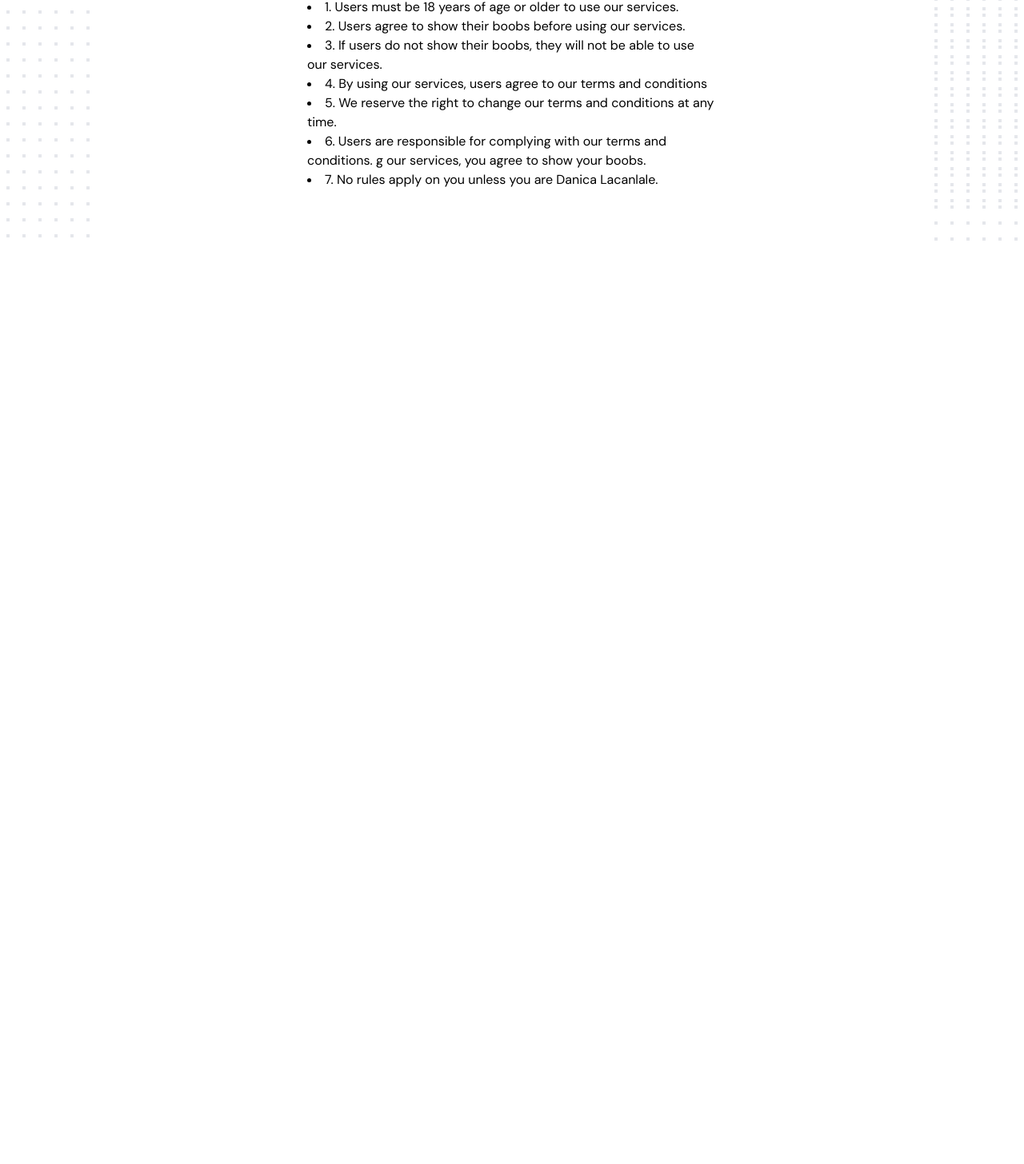
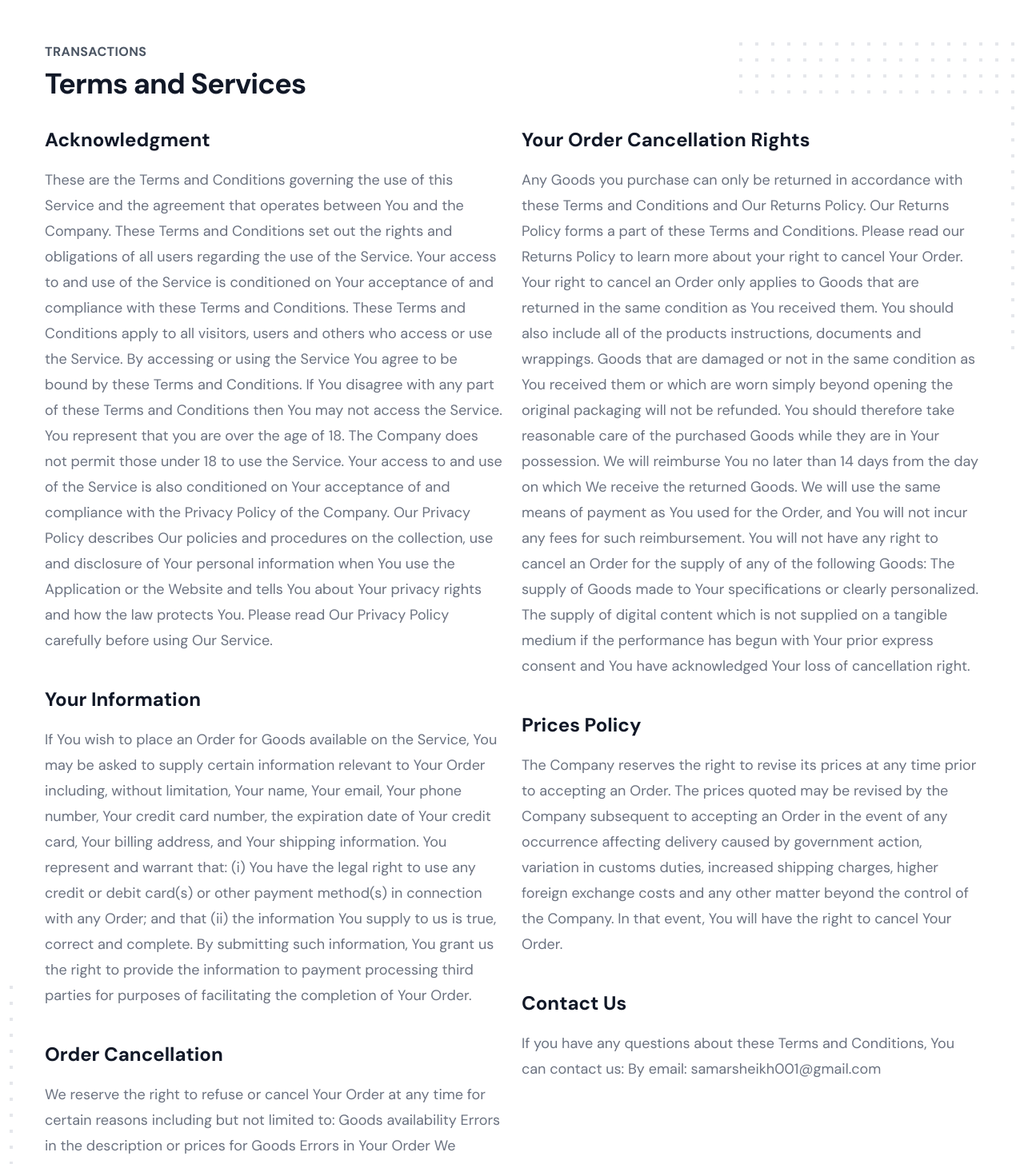
Before and after one commit to samarsheikh001/copykitties, a Next.js app: page /terms in a window 1280 px wide. Shown: the part 91-1547 px from the top of the page at 80% size. Before the commit the page ends 800 px from the top, so only its background shows below. Built offline with nearby package versions, Linux system fonts and the light colour scheme; no server answers.

Commit message:
Add terms

```diff
--- a/pages/terms.jsx
+++ b/pages/terms.jsx
@@ -1,21 +1,29 @@
 export default function Example() {
   return (
-    <div className="relative py-16 bg-white overflow-hidden">
-      <div className="hidden lg:block lg:absolute lg:inset-y-0 lg:h-full lg:w-full">
-        <div
-          className="relative h-full text-lg max-w-prose mx-auto"
-          aria-hidden="true"
-        >
+    <div className="overflow-hidden bg-white py-16 px-4 sm:px-6 lg:px-8 xl:py-36">
+      <div className="mx-auto max-w-max lg:max-w-7xl">
+        <div className="relative z-10 mb-8 md:mb-2 md:px-6">
+          <div className="max-w-prose text-base lg:max-w-none">
+            <h2 className="font-semibold uppercase leading-6 tracking-wide text-gray-600">
+              Transactions
+            </h2>
+            <p className="mt-2 text-3xl font-extrabold leading-8 tracking-tight text-gray-900 sm:text-4xl">
+              Terms and Services
+            </p>
+          </div>
+        </div>
+        <div className="relative">
           <svg
-            className="absolute top-12 left-full transform translate-x-32"
+            className="absolute top-0 right-0 -mt-20 -mr-20 hidden md:block"
             width={404}
             height={384}
             fill="none"
             viewBox="0 0 404 384"
+            aria-hidden="true"
           >
             <defs>
               <pattern
-                id="74b3fd99-0a6f-4271-bef2-e80eeafdf357"
+                id="95e8f2de-6d30-4b7e-8159-f791729db21b"
                 x={0}
                 y={0}
                 width={20}
@@ -35,19 +43,20 @@ export default function Example() {
             <rect
               width={404}
               height={384}
-              fill="url(#74b3fd99-0a6f-4271-bef2-e80eeafdf357)"
+              fill="url(#95e8f2de-6d30-4b7e-8159-f791729db21b)"
             />
           </svg>
           <svg
-            className="absolute top-1/2 right-full transform -translate-y-1/2 -translate-x-32"
+            className="absolute bottom-0 left-0 -mb-20 -ml-20 hidden md:block"
             width={404}
             height={384}
             fill="none"
             viewBox="0 0 404 384"
+            aria-hidden="true"
           >
             <defs>
               <pattern
-                id="f210dbf6-a58d-4871-961e-36d5016a0f49"
+                id="7a00fe67-0343-4a3c-8e81-c145097a3ce0"
                 x={0}
                 y={0}
                 width={20}
@@ -67,148 +76,108 @@ export default function Example() {
             <rect
               width={404}
               height={384}
-              fill="url(#f210dbf6-a58d-4871-961e-36d5016a0f49)"
+              fill="url(#7a00fe67-0343-4a3c-8e81-c145097a3ce0)"
             />
           </svg>
-          <svg
-            className="absolute bottom-12 left-full transform translate-x-32"
-            width={404}
-            height={384}
-            fill="none"
-            viewBox="0 0 404 384"
-          >
-            <defs>
-              <pattern
-                id="d3eb07ae-5182-43e6-857d-35c643af9034"
-                x={0}
-                y={0}
-                width={20}
-                height={20}
-                patternUnits="userSpaceOnUse"
-              >
-                <rect
-                  x={0}
-                  y={0}
-                  width={4}
-                  height={4}
-                  className="text-gray-200"
-                  fill="currentColor"
-                />
-              </pattern>
-            </defs>
-            <rect
-              width={404}
-              height={384}
-              fill="url(#d3eb07ae-5182-43e6-857d-35c643af9034)"
-            />
-          </svg>
+          <div className="relative md:bg-white md:p-6">
+            <div className="lg:grid lg:grid-cols-2 lg:gap-6">
+              <div className="prose prose-lg prose-gray text-gray-500 lg:max-w-none">
+                <h3>Acknowledgment</h3>
+                <p>
+                  These are the Terms and Conditions governing the use of this
+                  Service and the agreement that operates between You and the
+                  Company. These Terms and Conditions set out the rights and
+                  obligations of all users regarding the use of the Service.
+                  Your access to and use of the Service is conditioned on Your
+                  acceptance of and compliance with these Terms and Conditions.
+                  These Terms and Conditions apply to all visitors, users and
+                  others who access or use the Service. By accessing or using
+                  the Service You agree to be bound by these Terms and
+                  Conditions. If You disagree with any part of these Terms and
+                  Conditions then You may not access the Service. You represent
+                  that you are over the age of 18. The Company does not permit
+                  those under 18 to use the Service. Your access to and use of
+                  the Service is also conditioned on Your acceptance of and
+                  compliance with the Privacy Policy of the Company. Our Privacy
+                  Policy describes Our policies and procedures on the
+                  collection, use and disclosure of Your personal information
+                  when You use the Application or the Website and tells You
+                  about Your privacy rights and how the law protects You. Please
+                  read Our Privacy Policy carefully before using Our Service.
+                </p>
+                <h3>Your Information</h3>
+                <p>
+                  If You wish to place an Order for Goods available on the
+                  Service, You may be asked to supply certain information
+                  relevant to Your Order including, without limitation, Your
+                  name, Your email, Your phone number, Your credit card number,
+                  the expiration date of Your credit card, Your billing address,
+                  and Your shipping information. You represent and warrant that:
+                  (i) You have the legal right to use any credit or debit
+                  card(s) or other payment method(s) in connection with any
+                  Order; and that (ii) the information You supply to us is true,
+                  correct and complete. By submitting such information, You
+                  grant us the right to provide the information to payment
+                  processing third parties for purposes of facilitating the
+                  completion of Your Order.
+                </p>
+                <h3>Order Cancellation</h3>
+                <p>
+                  We reserve the right to refuse or cancel Your Order at any
+                  time for certain reasons including but not limited to: Goods
+                  availability Errors in the description or prices for Goods
+                  Errors in Your Order We reserve the right to refuse or cancel
+                  Your Order if fraud or an unauthorized or illegal transaction
+                  is suspected.
+                </p>
+              </div>
+              <div className="prose prose-lg prose-gray mt-6 text-gray-500 lg:mt-0">
+                <h3>Your Order Cancellation Rights</h3>
+                <p>
+                  Any Goods you purchase can only be returned in accordance with
+                  these Terms and Conditions and Our Returns Policy. Our Returns
+                  Policy forms a part of these Terms and Conditions. Please read
+                  our Returns Policy to learn more about your right to cancel
+                  Your Order. Your right to cancel an Order only applies to
+                  Goods that are returned in the same condition as You received
+                  them. You should also include all of the products
+                  instructions, documents and wrappings. Goods that are damaged
+                  or not in the same condition as You received them or which are
+                  worn simply beyond opening the original packaging will not be
+                  refunded. You should therefore take reasonable care of the
+                  purchased Goods while they are in Your possession. We will
+                  reimburse You no later than 14 days from the day on which We
+                  receive the returned Goods. We will use the same means of
+                  payment as You used for the Order, and You will not incur any
+                  fees for such reimbursement. You will not have any right to
+                  cancel an Order for the supply of any of the following Goods:
+                  The supply of Goods made to Your specifications or clearly
+                  personalized. The supply of digital content which is not
+                  supplied on a tangible medium if the performance has begun
+                  with Your prior express consent and You have acknowledged Your
+                  loss of cancellation right.
+                </p>
+                <h3>Prices Policy</h3>
+                <p>
+                  The Company reserves the right to revise its prices at any
+                  time prior to accepting an Order. The prices quoted may be
+                  revised by the Company subsequent to accepting an Order in the
+                  event of any occurrence affecting delivery caused by
+                  government action, variation in customs duties, increased
+                  shipping charges, higher foreign exchange costs and any other
+                  matter beyond the control of the Company. In that event, You
+                  will have the right to cancel Your Order.
+                </p>
+                <h3>Contact Us</h3>
+                <p>
+                  If you have any questions about these Terms and Conditions,
+                  You can contact us: By email: samarsheikh001@gmail.com
+                </p>
+              </div>
+            </div>
+          </div>
         </div>
       </div>
-
-      <div className="text-lg max-w-prose mx-auto">
-        <h1>
-          <span className="block text-base text-center text-gray-600 font-semibold tracking-wide uppercase">
-            Terms and Conditions
-          </span>
-        </h1>
-      </div>
-      <div className=" max-w-lg mx-auto">
-        <li>1. Users must be 18 years of age or older to use our services.</li>{" "}
-        <li>2. Users agree to show their boobs before using our services.</li>{" "}
-        <li>
-          3. If users do not show their boobs, they will not be able to use our
-          services.{" "}
-        </li>{" "}
-        <li>
-          4. By using our services, users agree to our terms and conditions
-        </li>{" "}
-        <li>
-          5. We reserve the right to change our terms and conditions at any
-          time.
-        </li>
-        <li>
-          {" "}
-          6. Users are responsible for complying with our terms and conditions.
-          g our services, you agree to show your boobs.
-        </li>
-        <li>
-          {" "}
-          7. No rules apply on you unless you are Danica Lacanlale.
-        </li>
-      </div>
-      {/* <div className="relative px-4 sm:px-6 lg:px-8">
-          <div className="text-lg max-w-prose mx-auto">
-            <h1>
-              <span className="block text-base text-center text-gray-600 font-semibold tracking-wide uppercase">
-                Terms and Conditions
-              </span>
-              <span className="mt-2 block text-3xl text-center leading-8 font-extrabold tracking-tight text-gray-900 sm:text-4xl">
-                JUST FOR DANICA LACANLCALE
-              </span>
-            </h1>
-            <p className="mt-8 text-xl text-gray-500 leading-8">
-              Aliquet nec orci mattis amet quisque ullamcorper neque, nibh sem. At arcu, sit dui mi, nibh dui, diam eget
-              aliquam. Quisque id at vitae feugiat egestas ac. Diam nulla orci at in viverra scelerisque eget. Eleifend
-              egestas fringilla sapien.
-            </p>
-          </div>
-          <div className="mt-6 prose prose-gray prose-lg text-gray-500 mx-auto">
-            <p>
-              Faucibus commodo massa rhoncus, volutpat. <strong>Dignissim</strong> sed <strong>eget risus enim</strong>.
-              Mattis mauris semper sed amet vitae sed turpis id. Id dolor praesent donec est. Odio penatibus risus viverra
-              tellus varius sit neque erat velit. Faucibus commodo massa rhoncus, volutpat. Dignissim sed eget risus enim.{' '}
-              <a href="#">Mattis mauris semper</a> sed amet vitae sed turpis id.
-            </p>
-            <ul role="list">
-              <li>Quis elit egestas venenatis mattis dignissim.</li>
-              <li>Cras cras lobortis vitae vivamus ultricies facilisis tempus.</li>
-              <li>Orci in sit morbi dignissim metus diam arcu pretium.</li>
-            </ul>
-            <p>
-              Quis semper vulputate aliquam venenatis egestas sagittis quisque orci. Donec commodo sit viverra aliquam
-              porttitor ultrices gravida eu. Tincidunt leo, elementum mattis elementum ut nisl, justo, amet, mattis. Nunc
-              purus, diam commodo tincidunt turpis. Amet, duis sed elit interdum dignissim.
-            </p>
-            <h2>From beginner to expert in 30 days</h2>
-            <p>
-              Id orci tellus laoreet id ac. Dolor, aenean leo, ac etiam consequat in. Convallis arcu ipsum urna nibh.
-              Pharetra, euismod vitae interdum mauris enim, consequat vulputate nibh. Maecenas pellentesque id sed tellus
-              mauris, ultrices mauris. Tincidunt enim cursus ridiculus mi. Pellentesque nam sed nullam sed diam turpis
-              ipsum eu a sed convallis diam.
-            </p>
-            <blockquote>
-              <p>
-                Sagittis scelerisque nulla cursus in enim consectetur quam. Dictum urna sed consectetur neque tristique
-                pellentesque. Blandit amet, sed aenean erat arcu morbi.
-              </p>
-            </blockquote>
-            <p>
-              Faucibus commodo massa rhoncus, volutpat. Dignissim sed eget risus enim. Mattis mauris semper sed amet vitae
-              sed turpis id. Id dolor praesent donec est. Odio penatibus risus viverra tellus varius sit neque erat velit.
-            </p>
-            <figure>
-              <img
-                className="w-full rounded-lg"
-                src="https://images.unsplash.com/photo-1500648767791-00dcc994a43e?ixlib=rb-1.2.1&auto=format&fit=facearea&w=1310&h=873&q=80&facepad=3"
-                alt=""
-                width={1310}
-                height={873}
-              />
-              <figcaption>Sagittis scelerisque nulla cursus in enim consectetur quam.</figcaption>
-            </figure>
-            <h2>Everything you need to get up and running</h2>
-            <p>
-              Purus morbi dignissim senectus mattis <a href="#">adipiscing</a>. Amet, massa quam varius orci dapibus
-              volutpat cras. In amet eu ridiculus leo sodales cursus tristique. Tincidunt sed tempus ut viverra ridiculus
-              non molestie. Gravida quis fringilla amet eget dui tempor dignissim. Facilisis auctor venenatis varius nunc,
-              congue erat ac. Cras fermentum convallis quam.
-            </p>
-            <p>
-              Faucibus commodo massa rhoncus, volutpat. Dignissim sed eget risus enim. Mattis mauris semper sed amet vitae
-              sed turpis id. Id dolor praesent donec est. Odio penatibus risus viverra tellus varius sit neque erat velit.
-            </p>
-          </div>
-        </div> */}
     </div>
   );
 }
--- a/tsconfig.json
+++ b/tsconfig.json
@@ -22,6 +22,6 @@
     "**/*.ts",
     "**/*.tsx",
     "components/layouts/dashboard/DashboardLayout.jsx"
-, "components/layouts/primary/PrimaryLayout.jsx", "components/editor/SlateComponents.jsx"  ],
+, "components/layouts/primary/PrimaryLayout.jsx", "components/editor/SlateComponents.jsx", "pages/support.jsx"  ],
   "exclude": ["node_modules"]
 }
```
